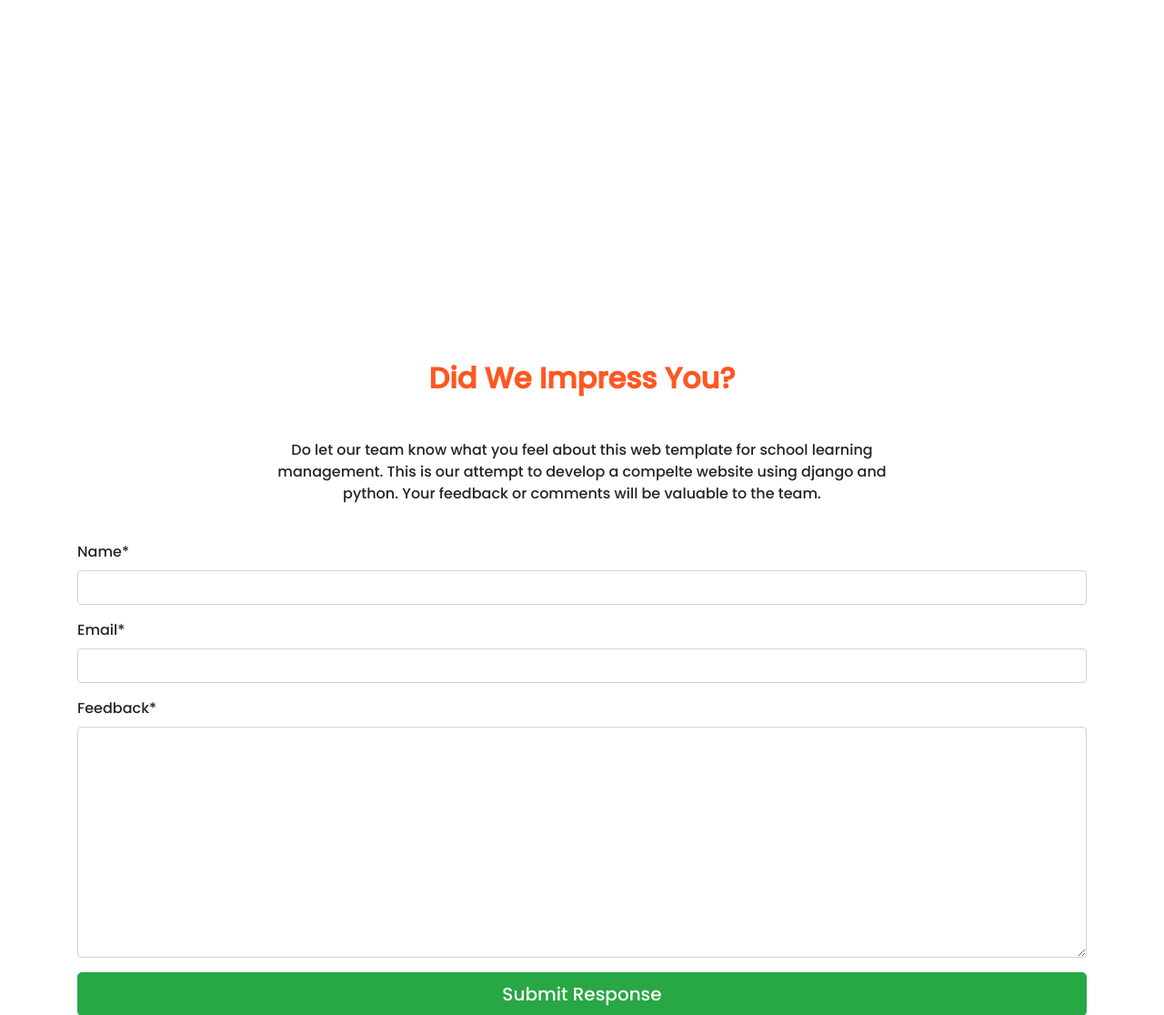
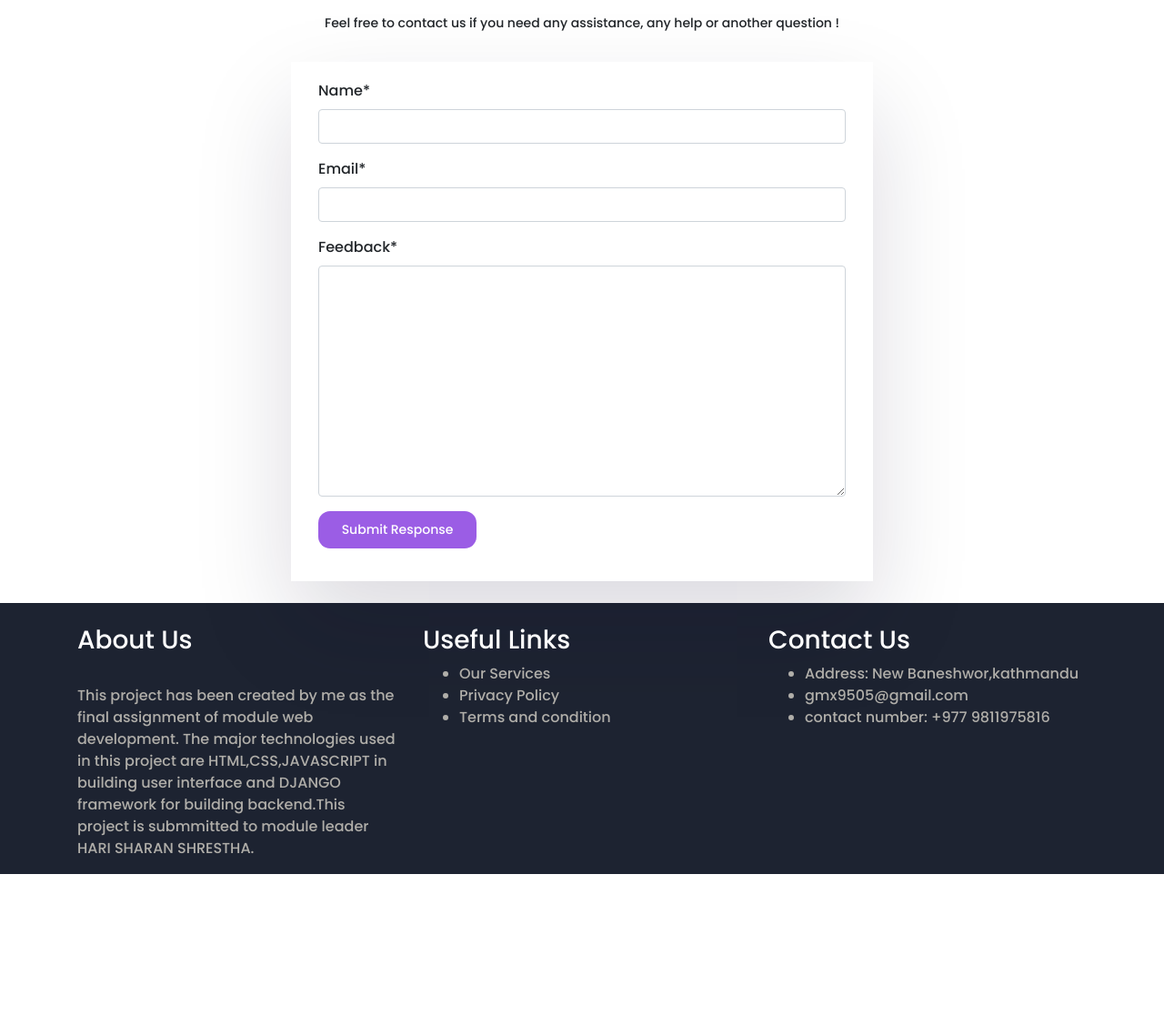
Before and after one commit to Laxman9505/Learning-Management-System, a Django app: page /contact/ in a window 1280 px wide. Shown: the part 131-1247 px from the top of the page at 91% size. After the commit the page ends 1092 px from the top, so only its background shows below. Run offline with Django 3.2, Linux system fonts and the light colour scheme; some libraries are stand-ins or nearby versions.

Commit message:
completed ui and functionality of contact us page

```diff
--- a/app_users/templates/app_users/contact.html
+++ b/app_users/templates/app_users/contact.html
@@ -4,49 +4,24 @@
 {% block title %} Contact Us {% endblock %}
 
 {% block image_block %}
-<header class="info-header" style="font-family: Poppins;">
-  <div id="page-intro" class="container-fluid d-flex align-items-center justify-content-center ">
-    <div class="row d-flex justify-content-center text-center">
-      <div class="col-md-10 text-white">
-        <!-- heading -->
-        <h2 class="display-4 font-weight-bold  p-5 " style="color:#ff5722;" > Contact Us/Feedback </h2>
-        <div class="row d-flex justify-content-center text-center">
-          <ul class="breadcrumb">
-            <li><a href="{% url 'index' %}">Home</a></li>
-            <li class="disabled-text" >Contact(Feedback)</li>
-          </ul>
-        </div>
 
-        <!-- divider -->
-        <hr style="color:#ff5722;">
-
-        <!-- description -->
-        <h4 class="white-text my-4">Lorem ipsum dolor sit amet, consectetur adipisicing elit.
-                  Deleniti
-                  consequuntur.</h4>
-  </div>
-</header>
 {% endblock %}
 
 {% block content %}
 <section class="text-center mt-5">
-              <h2 class="mb-5 font-weight-bold" style="color:#ff5722;">Did We Impress You?</h2>
+  <h2 class="mb2 font-weight-bold" style="color:black; margin-top: 100px;">Contact Us</h2>
+              <p style="font-size: 14px;">Feel free to contact us if you need any assistance, any help or another question !</p>
               <!-- class row for description-->
-              <div class="row d-flex justify-content-center mb-4">
-                <!-- class column -->
-                <div class="col-md-8">
-                  <p class="grey-text">Do let our team know what you feel about this web template for school learning management. This is our attempt
-                  to develop a compelte website using django and python. Your feedback or comments will be valuable to the team.</p>
-                </div>
+
               </div>
 </section>
               <div class="row justify content center">
               <div class="col-md-12">
-                  <form method="post">
+                  <form class="register-form" method="post" enctype="multipart/form-data" style="width: 50%; margin-top: -2rem; margin: auto; margin-top: -2rem; padding: 20px 30px; box-shadow: rgba(17, 12, 46, 0.15) 0px 48px 100px 0px;margin-top: 1rem;">
                     <div class="form-group">
                       {% csrf_token %}
                       {{form|crispy}}
-                      <input type="submit" value="Submit Response" class="btn btn-success btn-lg btn-block">
+                      <input type="submit" value="Submit Response" class="btn btn-success btn-lg btn-block" style="background-color: #9B5DE5; border: none; width: 30%; border-radius: 13px; margin-top: 1rem; padding: 10px 0; font-size: 14px;">
                     </div>
                   </form>
               </div>
--- a/app_users/templates/app_users/registration.html
+++ b/app_users/templates/app_users/registration.html
@@ -30,7 +30,7 @@
         {{ profile_form|crispy }}
         <div class="row justify-content-flex-start">
         <div class="col-md-6">
-        <input type="submit" value="Register" class="btn btn-primary btn-block" style="background-color: #9B5DE5; border: none; width: 50%; border-radius: 13px; margin-top: 1rem; padding: 10px 0;">
+        <input type="submit" value="Register" class="btn btn-primary btn-block" style="background-color: #9B5DE5; border: none; width: 50%; border-radius: 13px; margin-top: 1rem; padding: 10px 0; font-size: 14px;">
         </div>
         </div>
       </form>
```
Also changed, not shown: db.sqlite3.
